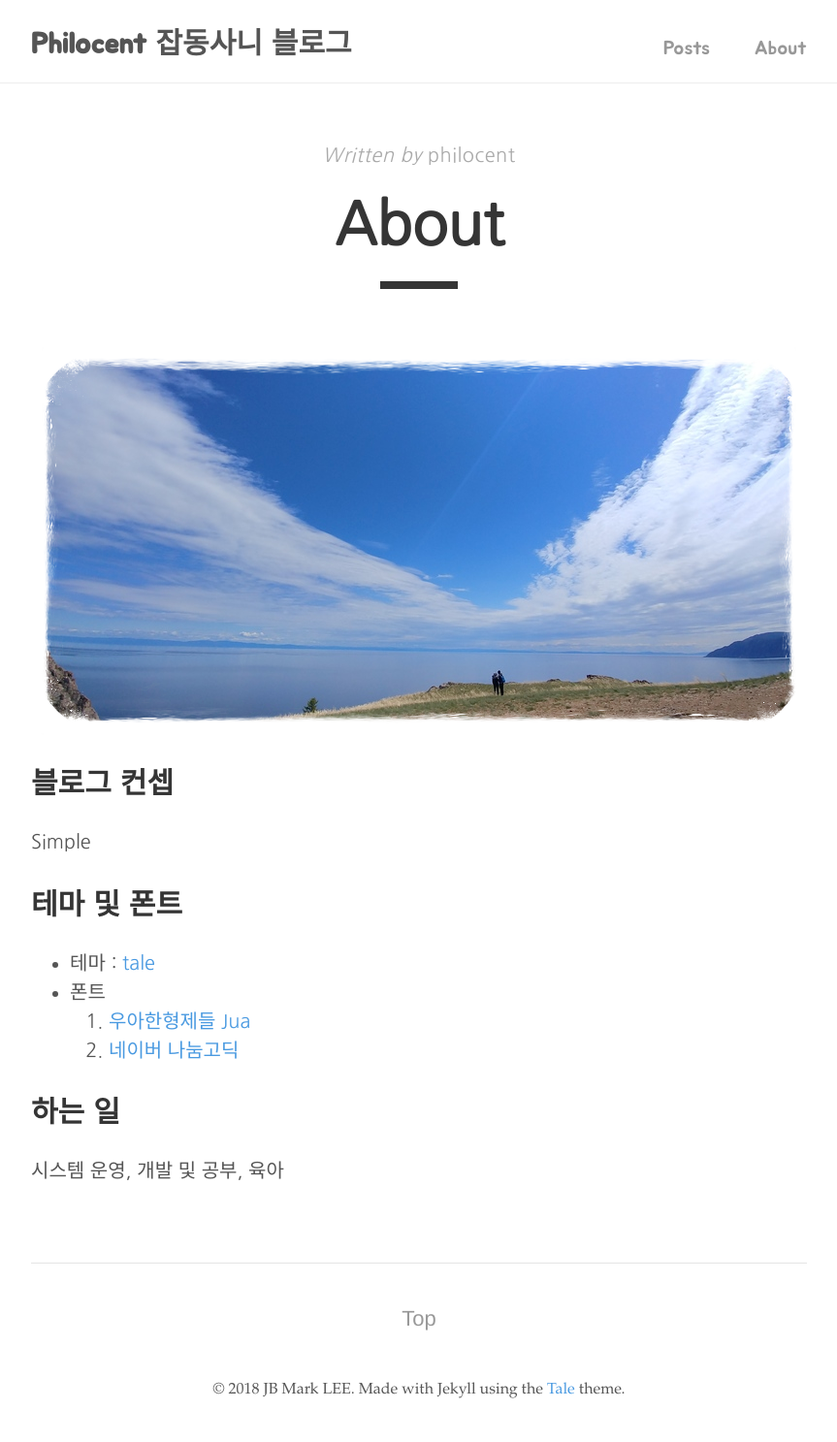
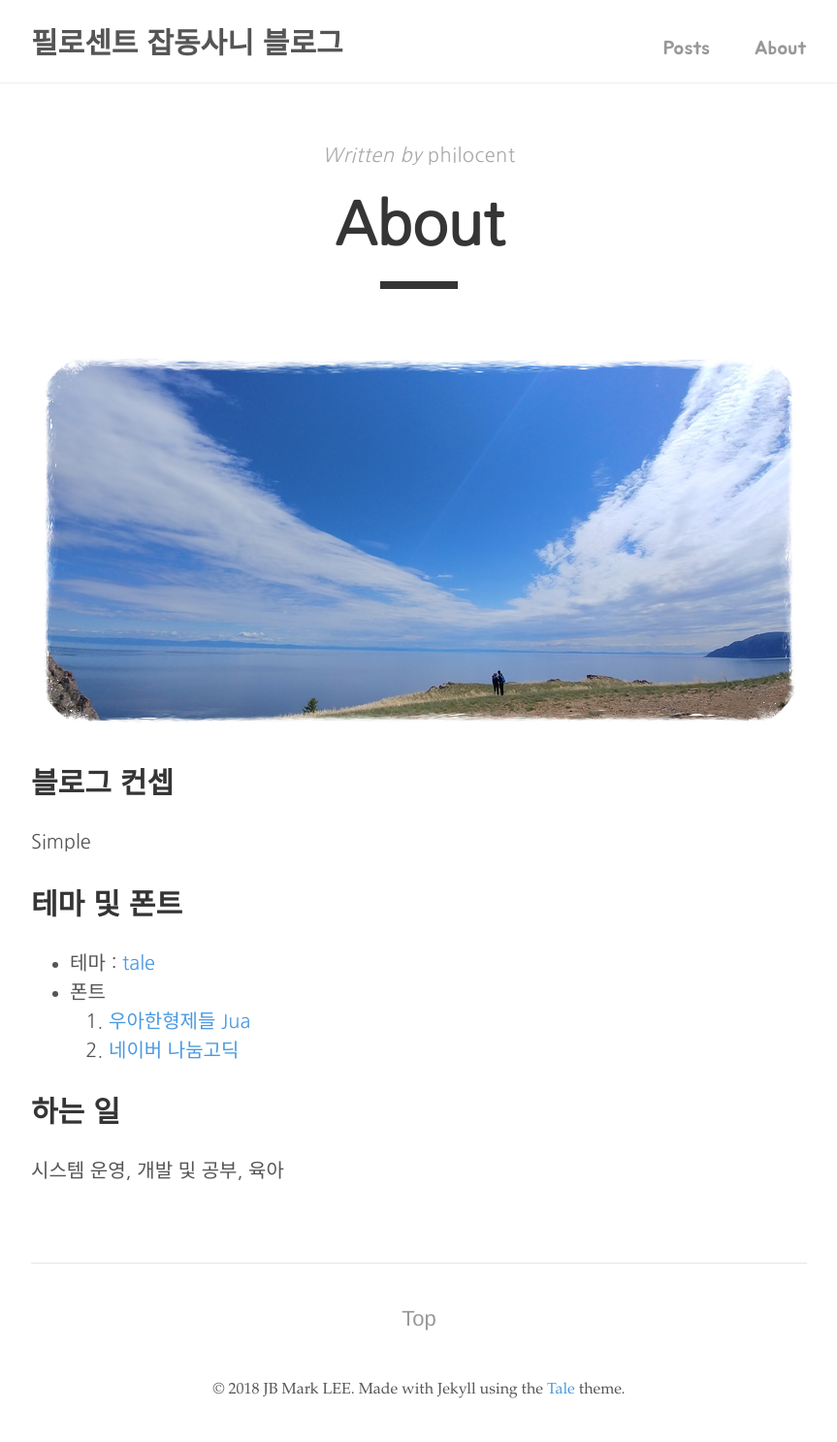
Before and after one commit to philocent/philocent.github.io, a Jekyll site: the page built from about.md, in a window 1280 px wide. Shown: the whole page at 97% size, without its empty margins (208-1071 px from the left). Built offline with Jekyll 4.4.1, drawn with Linux system fonts in a browser that asks for light colours.

Commit message:
블로그 타이틀 변경

```diff
--- a/_config.yml
+++ b/_config.yml
@@ -1,5 +1,5 @@
 # Site settings
-title:          Philocent 잡동사니 블로그
+title:          필로센트 잡동사니 블로그
 description:    "Minimal Jekyll theme for storytellers"
 baseurl:   #     "/"
 url:       #     "http://localhost:4000/"
```
